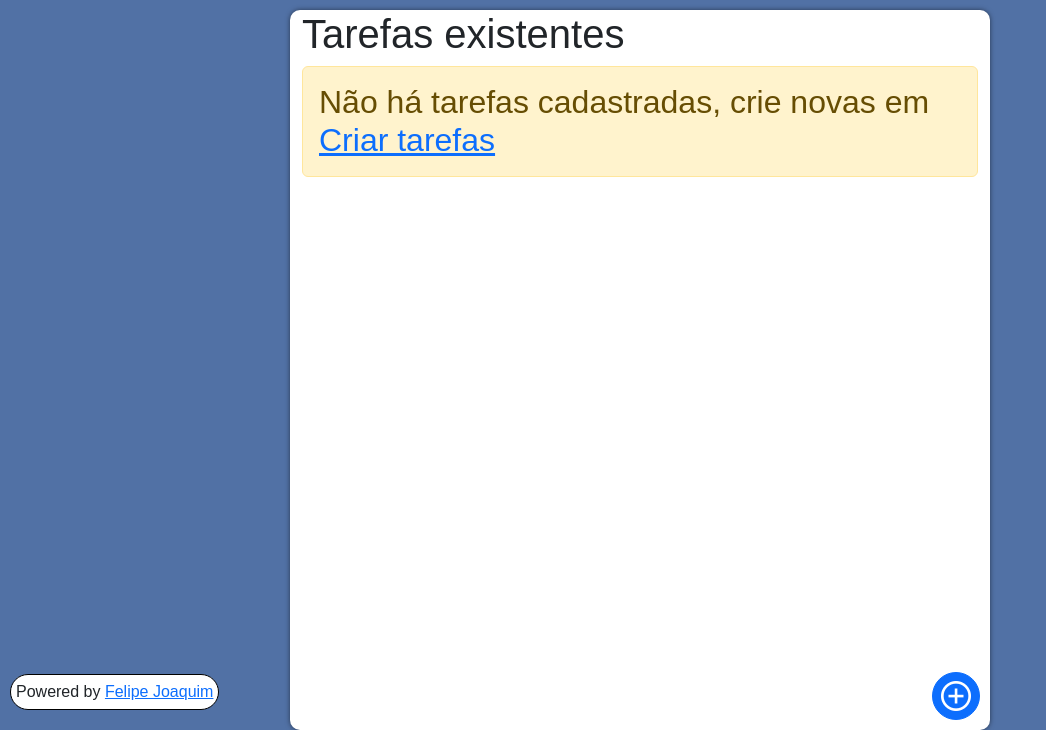
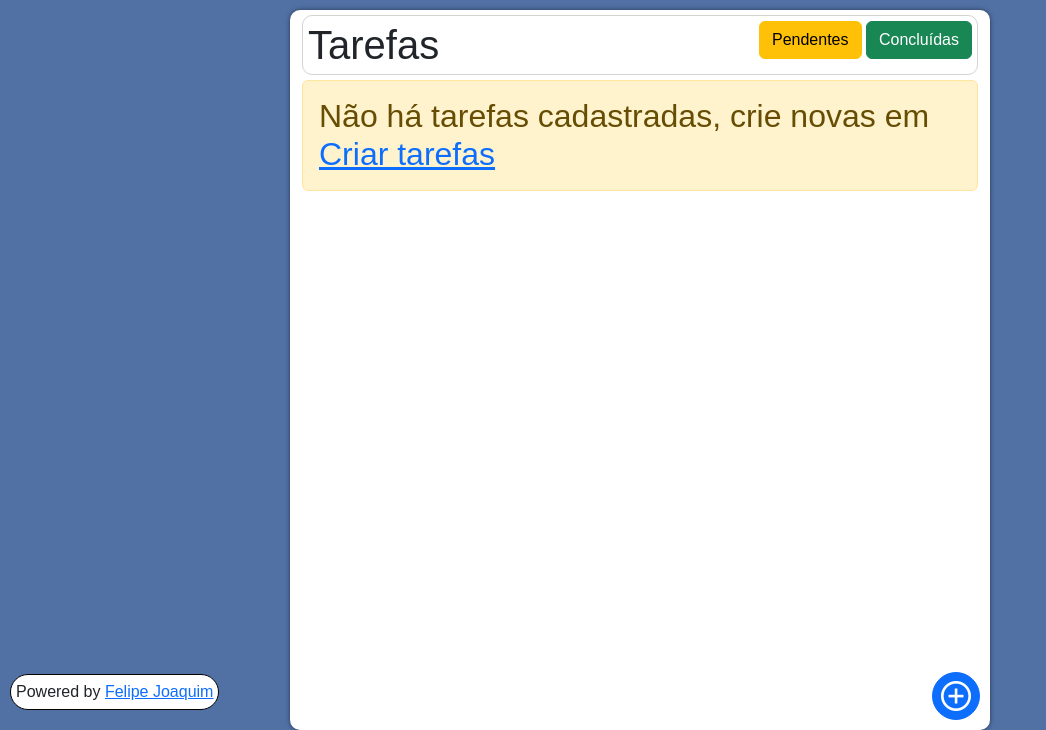
Before and after one commit to felipe-fjs/todo-project, a Flask app: template app/templates/tasks/read.html in a window 1280 px wide. Shown: the part 80-810 px from the top of the page, without its empty margins (0-1046 px from the left). Run offline with Flask 3, Linux system fonts and the light colour scheme; the template is opened without the code that fills it, so the values that code supplies are empty; the visitor is signed in with stand-in values (Sample User, id 1); data comes from the database, SQL or seed files in the repository; some libraries are stand-ins or nearby versions.

Commit message:
adicionado botões para filtro e suas funções
há botões para separar a visibilidade entre tarefa concluída e pendente

```diff
--- a/app/templates/tasks/read.html
+++ b/app/templates/tasks/read.html
@@ -3,6 +3,16 @@
 
 {% block head %}
     <style>
+        span#main-head {
+            display: block;
+            margin: 5px 0 ;
+            padding: 5px;
+            border: 1px solid lightgray;
+            border-radius: 10px;
+        }
+        span#span-filtros {
+            float: right;
+        }
         #new_task {
             position: absolute;
             bottom: 10px;
@@ -17,6 +27,13 @@
         #new_task:hover {
             box-shadow: 3px 3px 5px rgba(0, 0, 0, 0.75);
         }
+        .completed {
+            display: none;
+            background-color: rgba(49, 166, 72, 0.753);
+        }
+        .completed button {
+            background-color: ;
+        }
     </style>
 {% endblock %}
 
@@ -24,11 +41,19 @@
 <main class="container">
     <div class="row justify-content-center">
         <div class="bg-tasks" onclick>
-            <h1>Tarefas existentes</h1>
+            <span id="main-head">
+                <h1 style="display: inline;">Tarefas</h1>
+                <span id="span-filtros">
+                    <button class="btn btn-warning" type="button" onclick="tasksPendents()">Pendentes</button>
+                    <button class="btn btn-success" type="button" onclick="tasksCompleteds()">Concluídas</button>
+                </span>
+            </span>
             {% if tasks %}
             {% for task in tasks %}
 
-            <div class="task" onclick="window.location.href = `{{url_for('tasks.read_task', id=task.id)}}`">
+            <div class="task {% if task.pendent %}pendent{% else %}completed{% endif %}"
+
+            onclick="window.location.href = `{{url_for('tasks.read_task', id=task.id)}}`">
                 <a href="{{ url_for('tasks.read_task', id=task.id)}}">{{ task.title }} </a>
                 <button type="button" onclick="completed('{{task.id}}', `{{url_for('tasks.completed', id=task.id)}}`)">
                     <span class="material-symbols-outlined">check</span>
@@ -58,5 +83,23 @@
 
             })
     }
+    const task_completed = document.querySelectorAll('.completed')
+    const task_pendent = document.querySelectorAll('.pendent')
+    function tasksCompleteds (){
+        task_completed.forEach(task => {
+            task.style.display = 'block'
+        })
+        task_pendent.forEach(task => {
+            task.style.display = 'none'
+        })
+    }
+    function tasksPendents (){
+        task_completed.forEach(task => {
+            task.style.display = 'none'
+        })
+        task_pendent.forEach(task => {
+            task.style.display = 'block'
+        })
+    }
 </script>
 {% endblock %}
```
Also changed, not shown: app/controllers/taks.py (+3 -6 lines).
